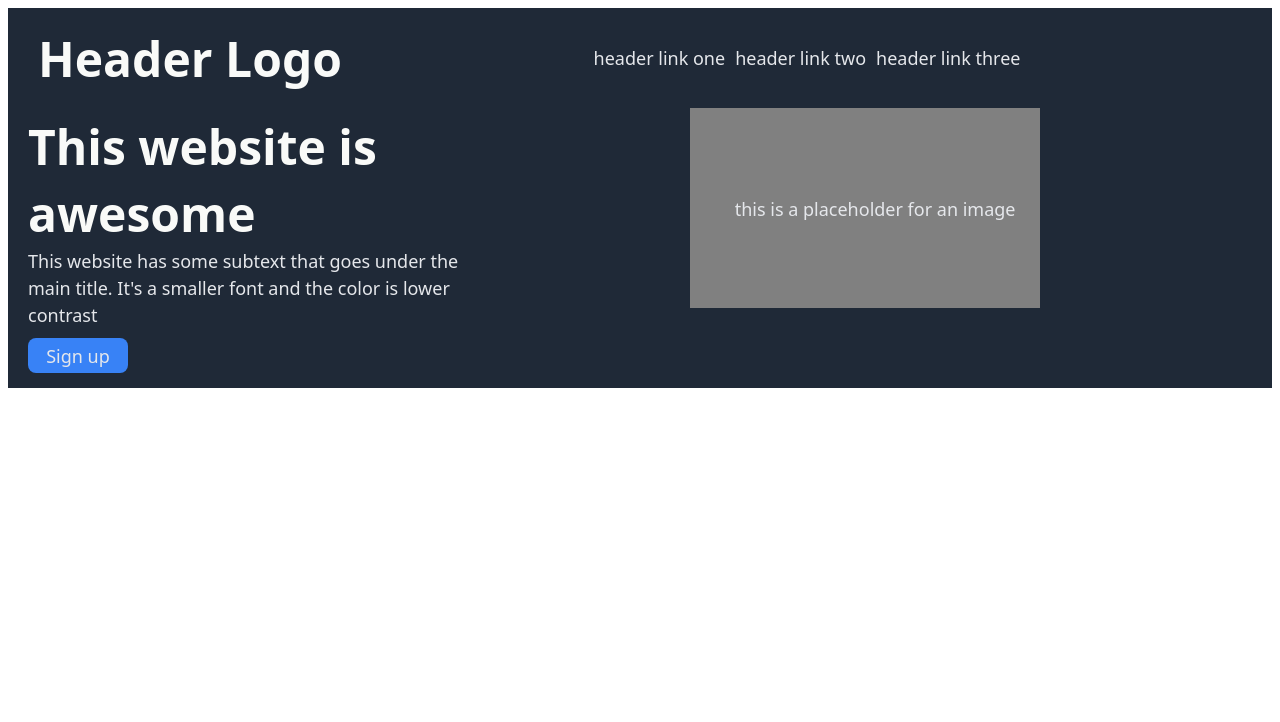
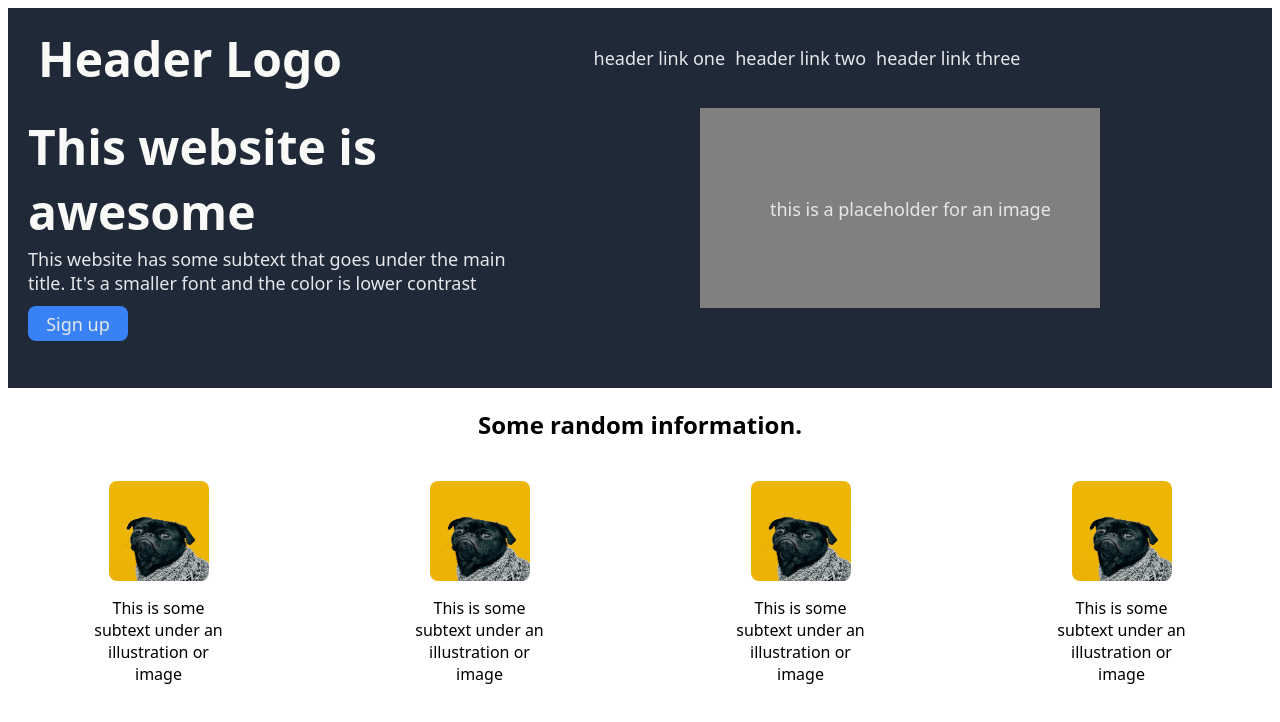
Before and after one commit to pilot2coding/Flexbox-Project, a plain HTML site: page index.html in a window 1280 px wide. Drawn offline with Linux system fonts and the light colour scheme.

Commit message:
Improved the UI and added images

```diff
--- a/index.html
+++ b/index.html
@@ -17,22 +17,36 @@
     </div>
     <div class="website-info">
         <div class="text" id="descriptive-text">
-            <h2>This website is</h2>
-            <h2>awesome</h2>
-            <p>This website has some subtext that goes under the</p>
-            <p>main title. It's a smaller font and the color is lower</p>
-            <p>contrast</p>
+            <h2>This website is awesome</h2>
+            <p>This website has some subtext that goes under the main title. It's a smaller font and the color is lower contrast</p>
             <div class="sign-up">
                 <a href="/pages/sign-up.html"><button>Sign up</button></a>
             </div>
         </div>
-
-
         <div id="placeholder">
             <p>this is a placeholder for an image</p>
         </div>
-
-
+    </div>
+    <div class="random-info">
+        <h2>Some random information.</h2>
+        <div id="random-boxes">
+            <div class="random-item">
+                <img id="dog" src="./images/dog.jpg">
+                <p>This is some subtext under an illustration or image</p>
+            </div>
+            <div class="random-item">
+                <img id="dog" src="./images/dog.jpg">
+                <p>This is some subtext under an illustration or image</p>
+            </div>
+            <div class="random-item">
+                <img id="dog" src="./images/dog.jpg">
+                <p>This is some subtext under an illustration or image</p>
+            </div>
+            <div class="random-item">
+                <img id="dog" src="./images/dog.jpg">
+                <p>This is some subtext under an illustration or image</p>
+            </div>
+        </div>
     </div>
 
 
--- a/styles.css
+++ b/styles.css
@@ -16,8 +16,7 @@
     justify-content: flex-end;
     flex-direction: row;
     gap: 10px;
-    margin-right: auto;
-    margin-left: auto;
+    margin: 0 auto;
     font-size: 18px;
     color: #E5E7EB;
 }
@@ -48,6 +47,7 @@
     margin-left: 20px;
     margin-top: 1px;
     margin-bottom: 1px;
+    width: 500px;
 }
 
 .website-info p{
@@ -56,6 +56,7 @@
     margin-left: 20px;
     margin-bottom: 1px;
     margin-top: 2px;
+    width: 500px;
 }
 
 #placeholder{
@@ -66,6 +67,7 @@
     align-items: center;
     justify-content: center;
     margin: 0 auto;
+    padding-left: 50px;
 
 
 }
@@ -89,6 +91,41 @@
 
 }
 
+.random-info{
+    display: flex;
+    flex-direction: column;
+    font-family: system-ui, -apple-system, BlinkMacSystemFont, 'Segoe UI', Roboto, Oxygen, Ubuntu, Cantarell, 'Open Sans', 'Helvetica Neue', sans-serif;
+}
+
+.random-info h2{
+    text-align: center;
+}
+
+
+#random-boxes{
+    display: flex;
+    flex-direction: row;
+
+    text-align: center;
+    justify-content: space-around;
+    gap: 20px;
+}
+.random-item{
+    display: flex;
+    flex-direction: column;
+    align-items: center;
+    text-align: center;
+    width: 150px;
+    margin-top: 20px;
+}
+#dog{
+    display: flex;
+    width: 100px;
+    height: 100px;
+    border-radius: 8px;
+    border-color:#3882f6 ;
+    border-width:;
+}
 
 
 
```
Also changed, not shown: images/dog.jpg (added).
